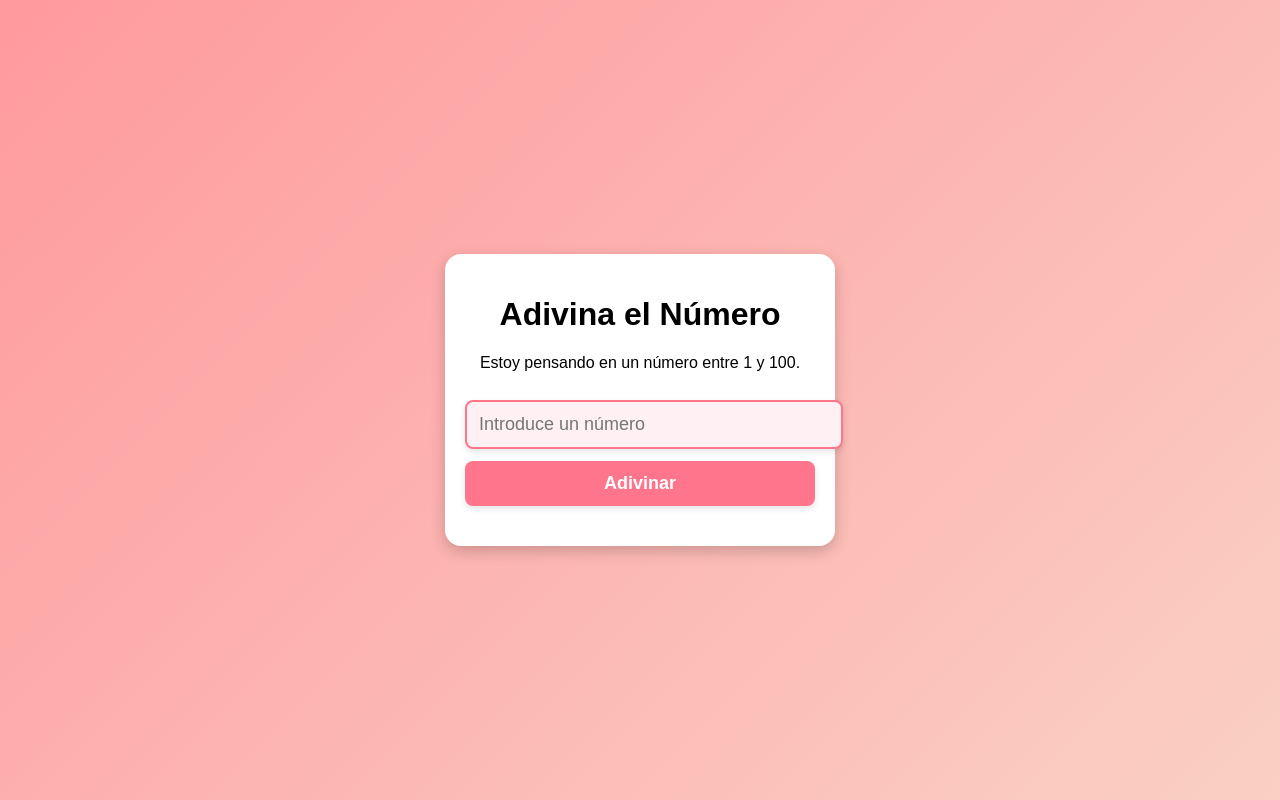
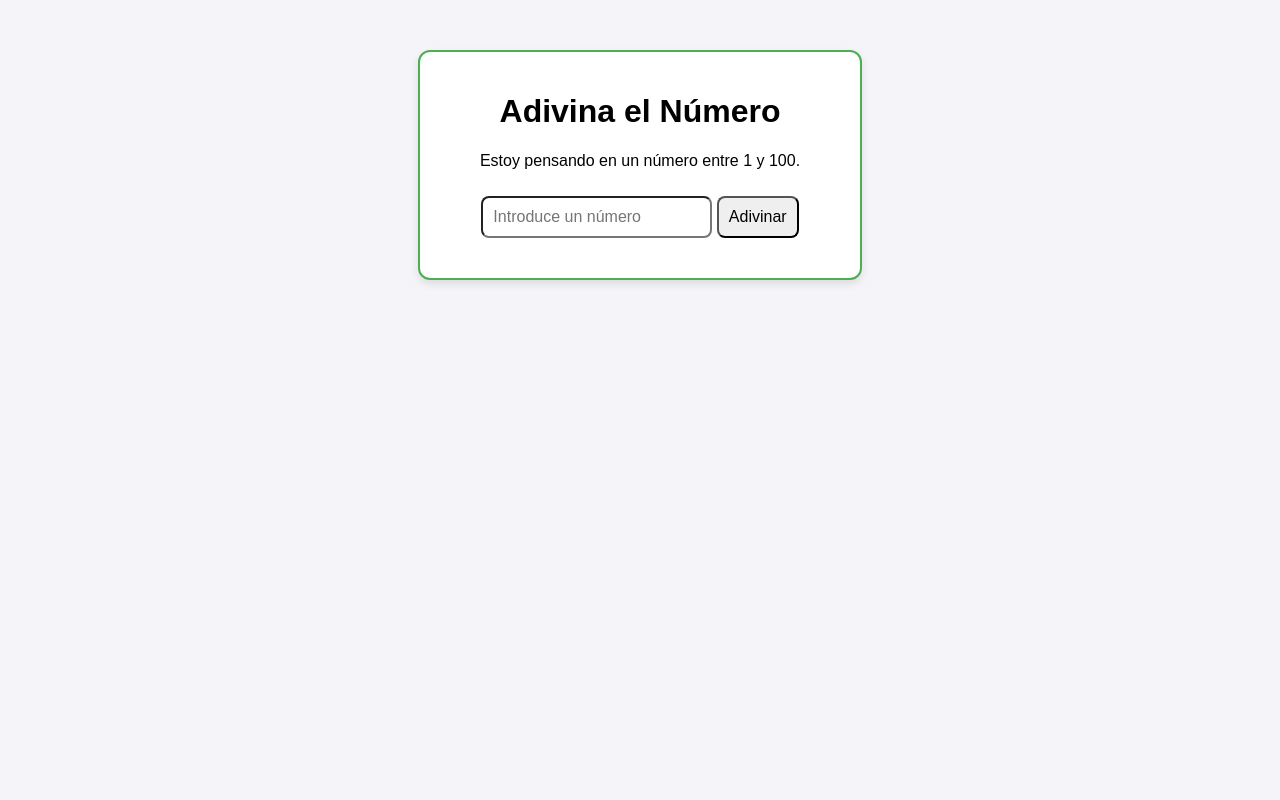
Before and after one commit to Santiago1902200/juego2025, a plain HTML site: page index.html in a window 1280 px wide. Drawn offline with Linux system fonts and the light colour scheme.

Commit message:
Update style.css last v

```diff
--- a/style.css
+++ b/style.css
@@ -1,59 +1,28 @@
 body {
-    font-family: 'Poppins', sans-serif;
+    font-family: Arial, sans-serif;
     text-align: center;
-    margin: 0;
-    padding: 0;
-    background: linear-gradient(135deg, #ff9a9e, #fad0c4);
-    display: flex;
-    justify-content: center;
-    align-items: center;
-    height: 100vh;
+    margin-top: 50px;
+    background-color: #f4f4f9;
 }
 
 #game-container {
-    max-width: 350px;
-    width: 90%;
+    max-width: 400px;
+    margin: auto;
     padding: 20px;
-    border-radius: 16px;
+    border: 2px solid #4CAF50;
+    border-radius: 12px;
+    box-shadow: 0 4px 8px rgba(0, 0, 0, 0.1);
     background: white;
-    box-shadow: 0 5px 15px rgba(0, 0, 0, 0.2);
-    transition: transform 0.3s ease-in-out;
-}
-
-#game-container:hover {
-    transform: scale(1.03);
 }
 
 input, button {
-    margin-top: 12px;
-    padding: 12px;
-    font-size: 18px;
-    width: 100%;
-    border: none;
+    margin-top: 10px;
+    padding: 10px;
+    font-size: 16px;
     border-radius: 8px;
-    box-shadow: 0 3px 6px rgba(0, 0, 0, 0.1);
-}
-
-input {
-    border: 2px solid #ff758c;
-    background: #fff0f3;
-    outline: none;
-}
-
-button {
-    background: #ff758c;
-    color: white;
-    font-weight: bold;
-    cursor: pointer;
-    transition: background 0.3s;
-}
-
-button:hover {
-    background: #ff5a75;
 }
 
 #mensaje {
     margin-top: 20px;
     font-weight: bold;
-    color: #ff5a75;
 }
```
